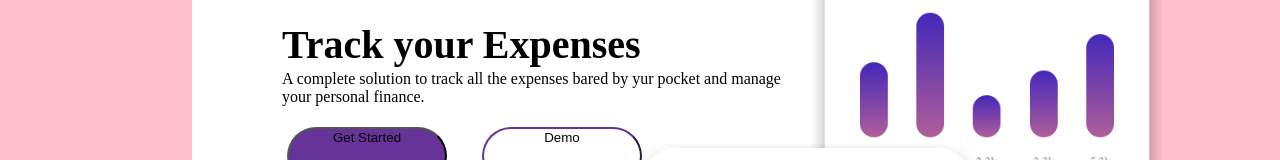
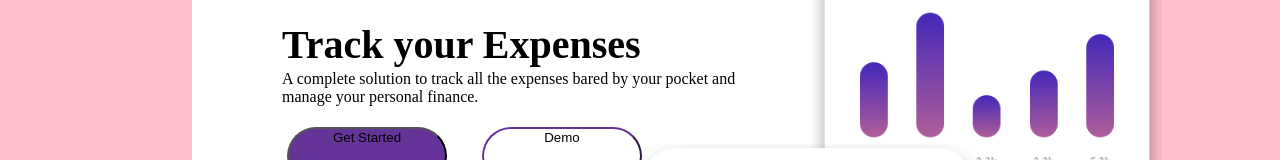
Before and after one commit to sonyalennox/Assignment1-, a plain HTML site: page index.html in a window 1280 px wide. Shown: the part 522-682 px from the top of the page. Drawn offline with Linux system fonts and the light colour scheme.

Commit message:
Error-correction

```diff
--- a/index.html
+++ b/index.html
@@ -25,7 +25,7 @@
     <div class="left">
       <h2>ANALYSIS</h2>
       <h1>Track your Expenses</h1>
-      <p>A complete solution to track all the expenses bared by yur pocket and manage your personal finance.</p>
+      <p>A complete solution to track all the expenses bared by your pocket and manage your personal finance.</p>
       <button class="getstarted">Get Started</button>
       <button class="demo">Demo</button>
     </div>
```
